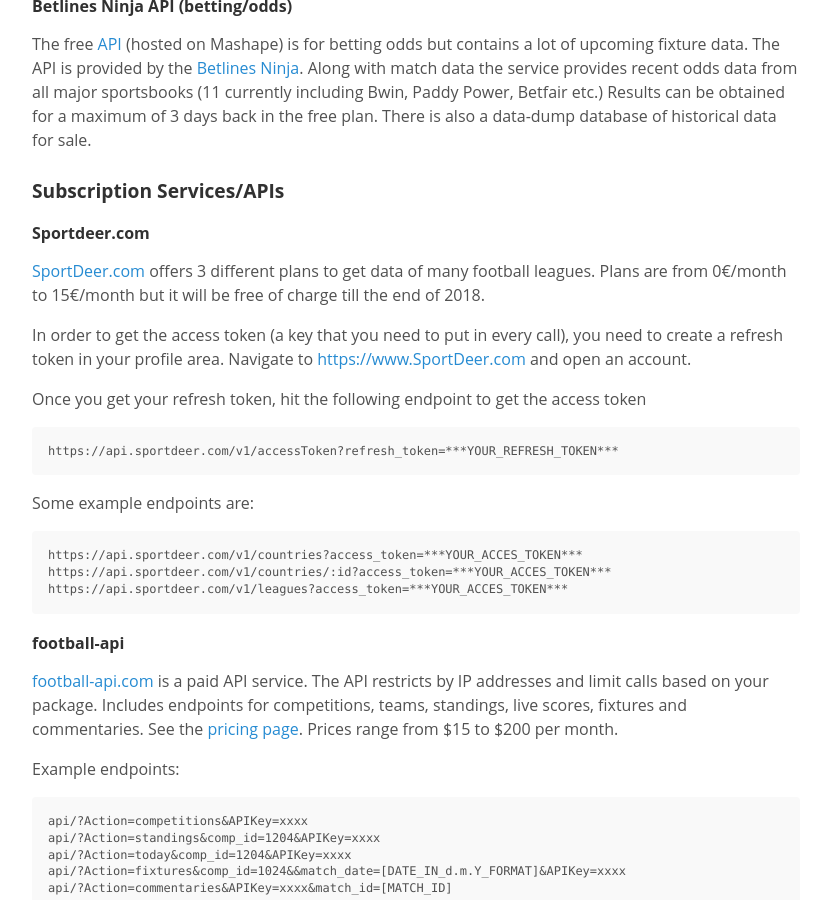
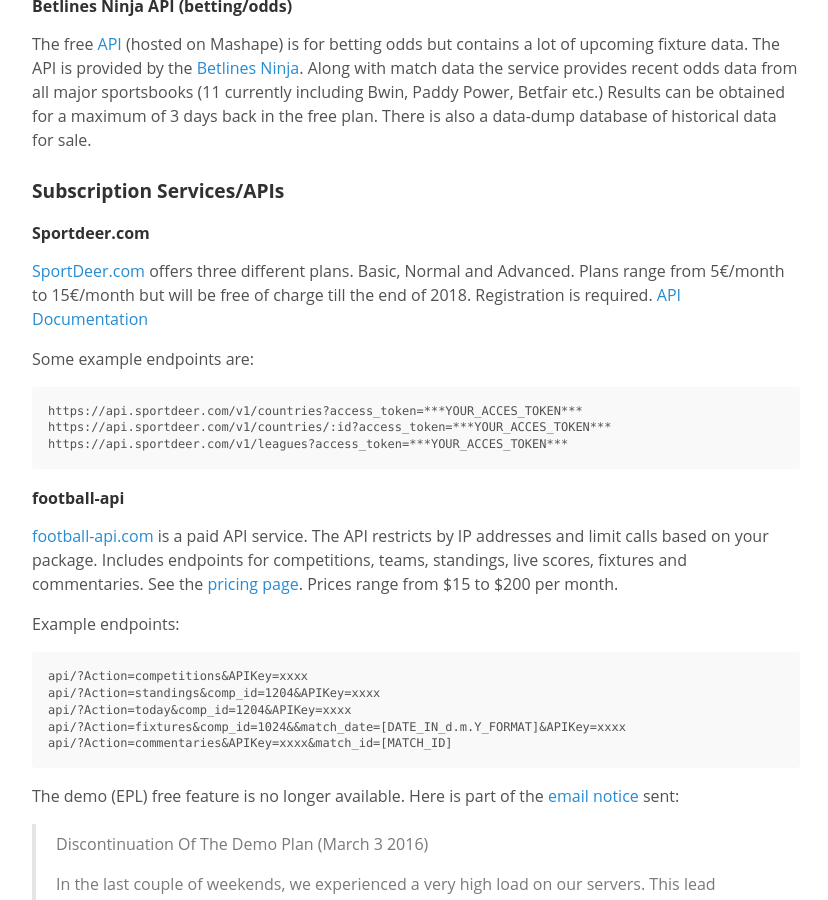
Before and after one commit to jokecamp/jokecamp.com, a Jekyll site: the page built from _posts/2014-03-08-guide-to-football-and-soccer-data-and-apis.markdown, in a window 1280 px wide and 900 px high, scrolled down 4679 px. Shown: the whole window, without its empty margins (224-1052 px from the left). Built offline with Jekyll 4.4.1, drawn with Linux system fonts in a browser that asks for light colours; Markdown is read by kramdown in place of the engine named in the settings; some of the changed text lies outside the part shown.

```diff
--- a/_posts/2014-03-08-guide-to-football-and-soccer-data-and-apis.markdown
+++ b/_posts/2014-03-08-guide-to-football-and-soccer-data-and-apis.markdown
@@ -36,7 +36,6 @@ Jump to a specific source:
   - [openfooty API](#openfooty) (hard to get an API Key)
   - [betlines ninja API](#betlinesNinja) (RESTful API on Mashape)
 - Commercial APIs
-  - [SportDeer.com](#sportdeer)
   - [football-api.com](#footballapi)
   - [CrowdScores and FastestLiveScores API](#CrowdScores)
   - [SPAPI](#spapi)
@@ -232,13 +232,7 @@ The free [API](https://market.mashape.com/arisalexis/soccer-odds) (hosted on Mas
 <a name="sportdeer"></a>
 #### Sportdeer.com
 
-[SportDeer.com](https://sportdeer.com) offers 3 different plans to get data of many football leagues. Plans are from 0€/month to 15€/month but it will be free of charge till the end of 2018.
-
-In order to get the access token (a key that you need to put in every call), you need to create a refresh token in your profile area. Navigate to [https://www.SportDeer.com](https://sportdeer.com) and open an account.
-
-Once you get your refresh token, hit the following endpoint to get the access token
-
-    https://api.sportdeer.com/v1/accessToken?refresh_token=***YOUR_REFRESH_TOKEN***
+[SportDeer.com](https://sportdeer.com) offers three different plans. Basic, Normal and Advanced. Plans range from 5€/month to 15€/month but will be free of charge till the end of 2018. Registration is required. [API Documentation](https://sportdeer.com/documentation/football/api)
 
 Some example endpoints are:
 
```
Also changed, not shown: other parts of _posts/2014-03-08-guide-to-football-and-soccer-data-and-apis.markdown (+2 -1 lines), 4 other files.
